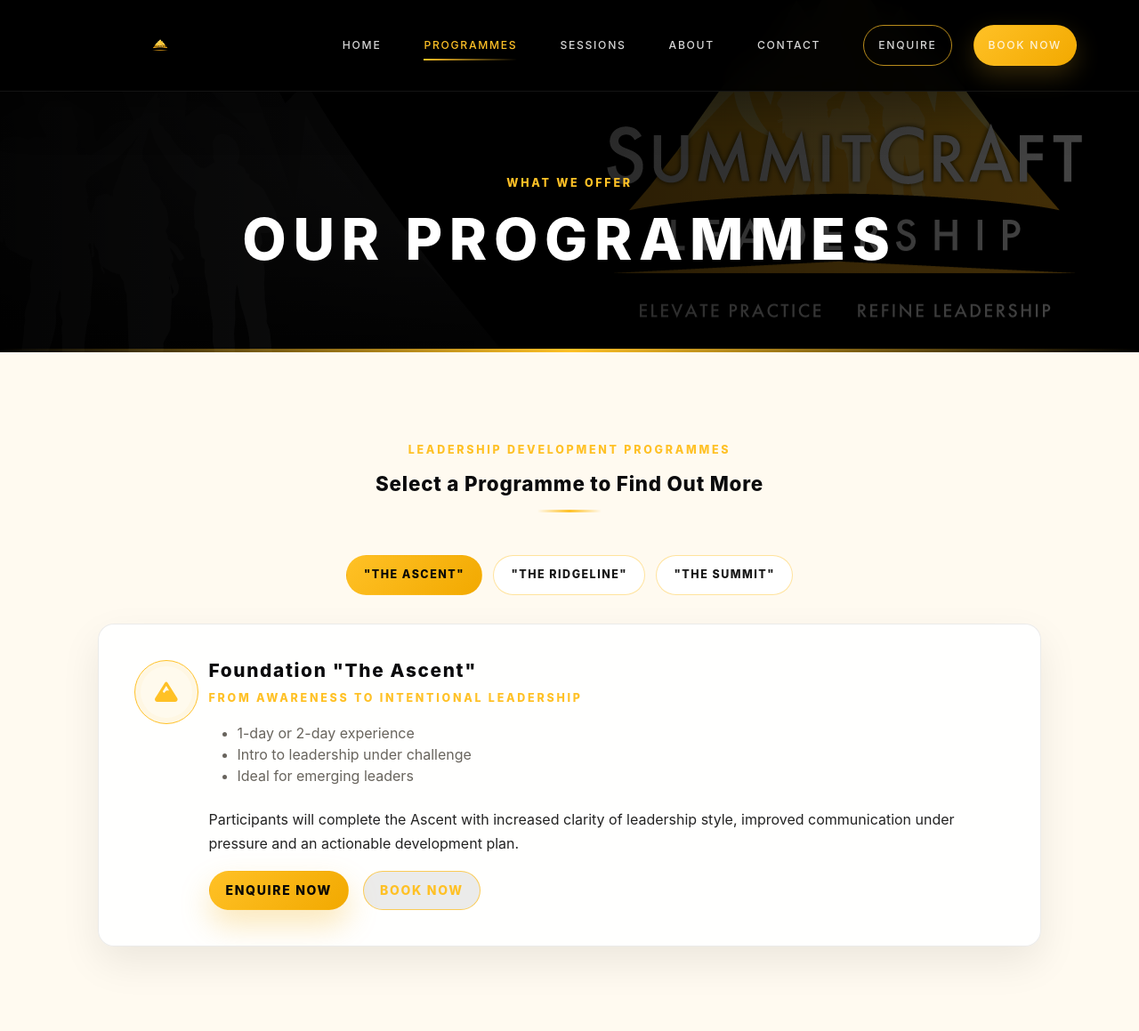
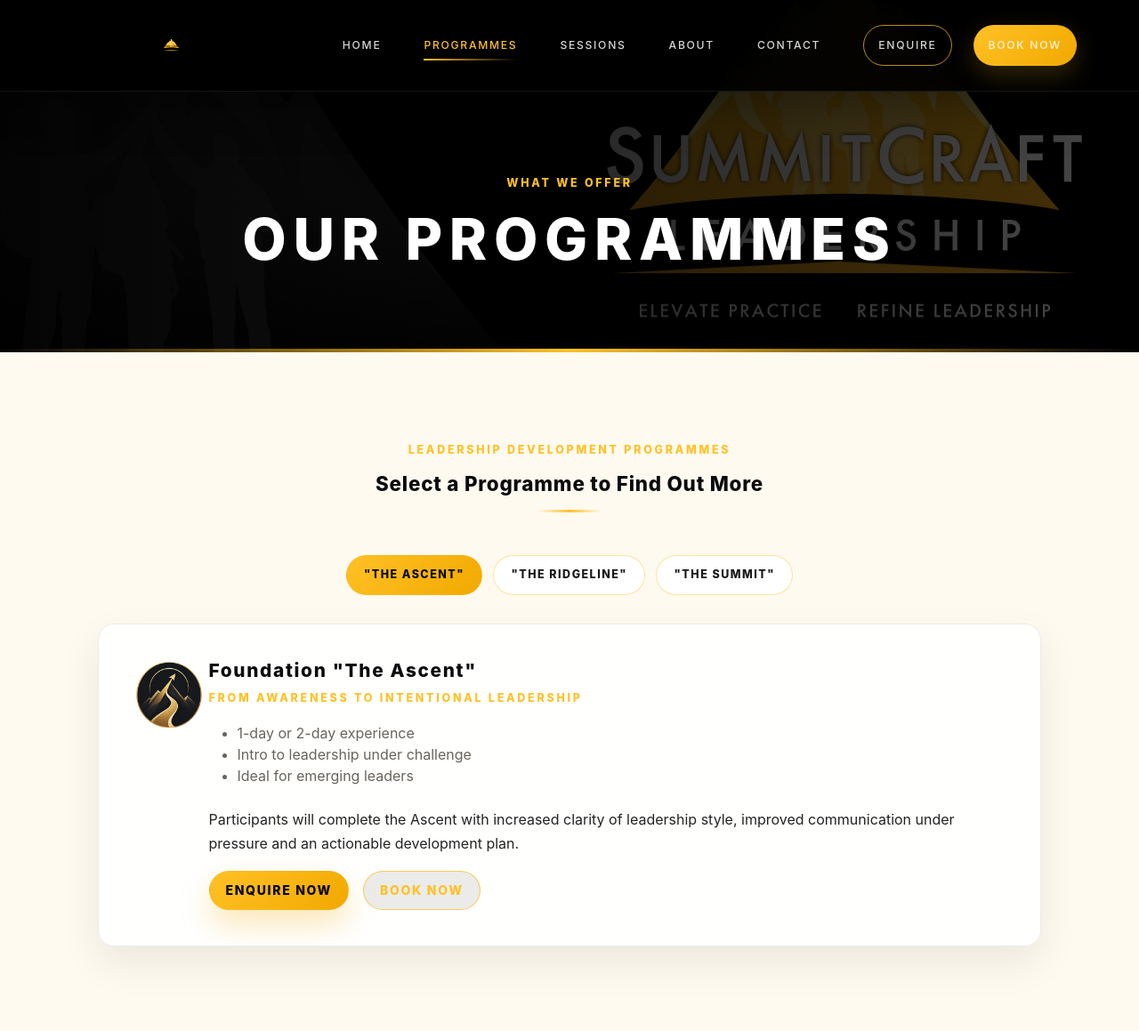
Before and after one commit to chamindat/summit_craft_leadership, a PHP site: page /services.html in a window 1280 px wide. Shown: the top 1159 px of the page at 89% size. Run offline with PHP 8.4, Linux system fonts and the light colour scheme.

Commit message:
Updated programme icons, text and images

```diff
--- a/book.html
+++ b/book.html
@@ -139,7 +139,7 @@
   <div class="container px-5">
     <div class="row g-4 mb-4">
       <div class="col-lg-4">
-        <img src="assets/img/summitcraft-logo-wide.png" alt="SummitCraft Leadership" class="footer-logo">
+        <img src="assets/img/summitcraft-logo-square.png" alt="SummitCraft Leadership" class="footer-logo">
         <p class="small mb-0">Elevate Practice &nbsp;·&nbsp; Refine Leadership</p>
       </div>
       <div class="col-lg-2">
--- a/contact.html
+++ b/contact.html
@@ -185,7 +185,7 @@
   <div class="container px-5">
     <div class="row g-4 mb-4">
       <div class="col-lg-4">
-        <img src="assets/img/summitcraft-logo-wide.png" alt="SummitCraft Leadership" class="footer-logo">
+        <img src="assets/img/summitcraft-logo-square.png" alt="SummitCraft Leadership" class="footer-logo">
         <p class="small mb-0">Elevate Practice &nbsp;·&nbsp; Refine Leadership</p>
       </div>
       <div class="col-lg-2">
--- a/css/brand.css
+++ b/css/brand.css
@@ -89,15 +89,15 @@ a:hover { color: var(--sc-gold-2); }
   display: inline-flex;
   align-items: center;
   gap: .75rem;
-  min-width: 190px;
+  min-width: 210px;
   font-family: var(--sc-heading);
   color: #fff !important;
   font-weight: 900;
   letter-spacing: .08em;
 }
 .navbar-brand img {
-  width: 220px;
-  max-height: 58px;
+  width: 245px;
+  max-height: 64px;
   object-fit: contain;
   display: block;
 }
@@ -325,6 +325,22 @@ a:hover { color: var(--sc-gold-2); }
   box-shadow: inset 0 0 0 6px rgba(255,193,38,.05);
 }
 .sc-card .sc-icon-circle { margin-bottom: 1.2rem; }
+
+/* Programme icon images */
+.sc-programme-icon {
+  display: inline-flex;
+  align-items: center;
+  justify-content: center;
+  width: 78px;
+  height: 78px;
+  margin-bottom: 1.2rem;
+}
+.sc-programme-icon img {
+  width: 100%;
+  height: 100%;
+  object-fit: contain;
+  display: block;
+}
 .sc-programme-card { min-height: 255px; transition: transform .22s ease, box-shadow .22s ease; }
 .sc-programme-card:hover { transform: translateY(-8px); box-shadow: 0 30px 70px rgba(0,0,0,.26); }
 .sc-card-link { font-family:var(--sc-heading); text-transform:uppercase; letter-spacing:.14em; font-weight:850; color:var(--sc-gold); }
@@ -561,7 +577,7 @@ a:hover { color: var(--sc-gold-2); }
 
 @media (max-width: 991.98px) {
   .navbar-marketing { min-height: 76px; }
-  .navbar-brand img { width: 180px; max-height: 46px; }
+  .navbar-brand img { width: 200px; max-height: 52px; }
   .navbar-collapse { background:#050505; border-top:1px solid rgba(255,255,255,.08); margin-top:.75rem; padding:.75rem 0 1rem; }
   .navbar-dark .nav-link { padding:.85rem .5rem !important; }
   .nav-cta, .nav-book { margin: .4rem 0 0; display:inline-block; width: 100%; }
--- a/services.html
+++ b/services.html
@@ -80,7 +80,7 @@
         <div class="card sc-card p-5">
           <div class="row align-items-start g-4">
             <div class="col-md-1 text-center">
-              <div class="sc-icon-circle"><i class="fas fa-mountain"></i></div>
+              <div class="sc-programme-icon"><img src="assets/img/programmes/the-ascent.png" alt="The Ascent programme icon"></div>
             </div>
             <div class="col-md-11">
               <h3 class="fw-600 mb-1">Foundation "The Ascent"</h3>
@@ -104,7 +104,7 @@
         <div class="card sc-card p-5">
           <div class="row align-items-start g-4">
             <div class="col-md-1 text-center">
-              <div class="sc-icon-circle"><i class="fas fa-route"></i></div>
+              <div class="sc-programme-icon"><img src="assets/img/programmes/the-ridgeline.png" alt="The Ridgeline programme icon"></div>
             </div>
             <div class="col-md-11">
               <h3 class="fw-600 mb-1">Core "The Ridgeline"</h3>
@@ -128,7 +128,7 @@
         <div class="card sc-card p-5">
           <div class="row align-items-start g-4">
             <div class="col-md-1 text-center">
-              <div class="sc-icon-circle"><i class="fas fa-flag"></i></div>
+              <div class="sc-programme-icon"><img src="assets/img/programmes/the-summit.png" alt="The Summit programme icon"></div>
             </div>
             <div class="col-md-11">
               <h3 class="fw-600 mb-1">Advanced "The Summit"</h3>
@@ -205,7 +205,7 @@
             <div class="col-md-11">
               <h3 class="fw-600 mb-3">Summit Coaching</h3>
               <p class="text-muted mb-4">One-to-one coaching sessions available online or in person. A confidential space to work through leadership challenges, clarify purpose, and develop a sharper sense of personal leadership identity.</p>
-              <div class="d-flex flex-wrap gap-3"><a href="contact.html" class="btn btn-primary">Enquire Now</a></div>
+              <div class="d-flex flex-wrap gap-3"><a target="_blank" href="https://cal.com/summit-craft-rqejbf/20min" class="btn btn-primary">Book Discovery Call</a></div>
             </div>
           </div>
         </div>
@@ -279,7 +279,7 @@
   <div class="container px-5">
     <div class="row g-4 mb-4">
       <div class="col-lg-4">
-        <img src="assets/img/summitcraft-logo-wide.png" alt="SummitCraft Leadership" class="footer-logo">
+        <img src="assets/img/summitcraft-logo-square.png" alt="SummitCraft Leadership" class="footer-logo">
         <p class="small mb-0">Elevate Practice &nbsp;·&nbsp; Refine Leadership</p>
       </div>
       <div class="col-lg-2">
```
Also changed, not shown: about.html (+9 -9 lines), index.html (+4 -4 lines), assets/img/programmes/the-ascent.png (added), assets/img/programmes/the-ridgeline.png (added), assets/img/programmes/the-summit.png (added), 1 other file.
